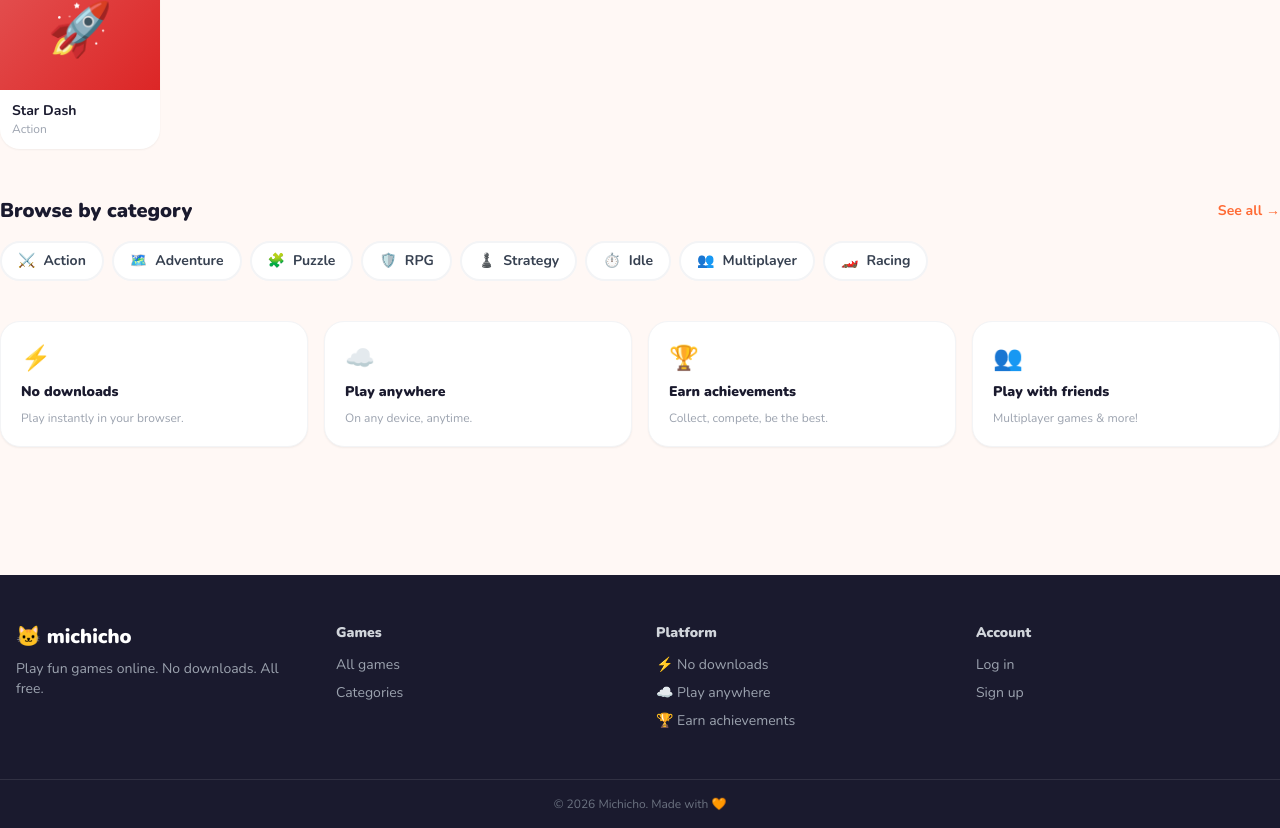
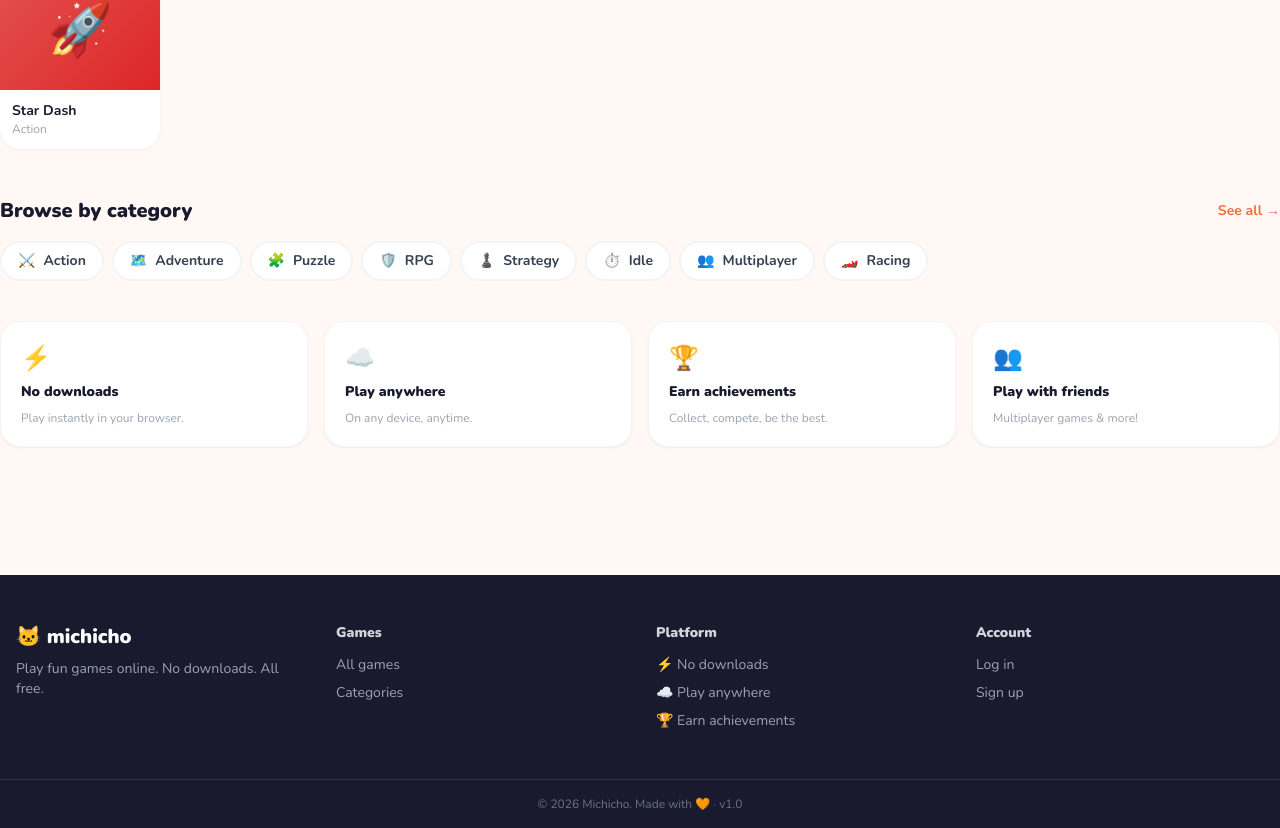
Before and after one commit to BauRawson/CodenamesRandomizer, a React (Vite) app in the folder portal/: page / in a window 1280 px wide. Shown: the part 903-1731 px from the top of the page. Built offline with nearby package versions, Linux system fonts and the light colour scheme; no server answers; the database is empty.

Commit message:
Add version number to footer (v1.0)
Co-Authored-By: Claude Sonnet 4.6 <noreply@anthropic.com>

```diff
--- a/portal/src/components/Footer.jsx
+++ b/portal/src/components/Footer.jsx
@@ -1,4 +1,5 @@
 import { Link } from 'react-router-dom'
+import { VERSION } from '../version.js'
 
 export default function Footer() {
   return (
@@ -32,7 +33,7 @@ export default function Footer() {
         </div>
       </div>
       <div className="border-t border-white/10 text-center text-xs text-gray-500 py-4">
-        © {new Date().getFullYear()} Michicho. Made with 🧡
+        © {new Date().getFullYear()} Michicho. Made with 🧡 · v{VERSION}
       </div>
     </footer>
   )
--- /dev/null
+++ b/portal/src/version.js
@@ -0,0 +1 @@
+export const VERSION = '1.0'
```
Also changed, not shown: 2 other files (tests, documents, lock files or other folders).
